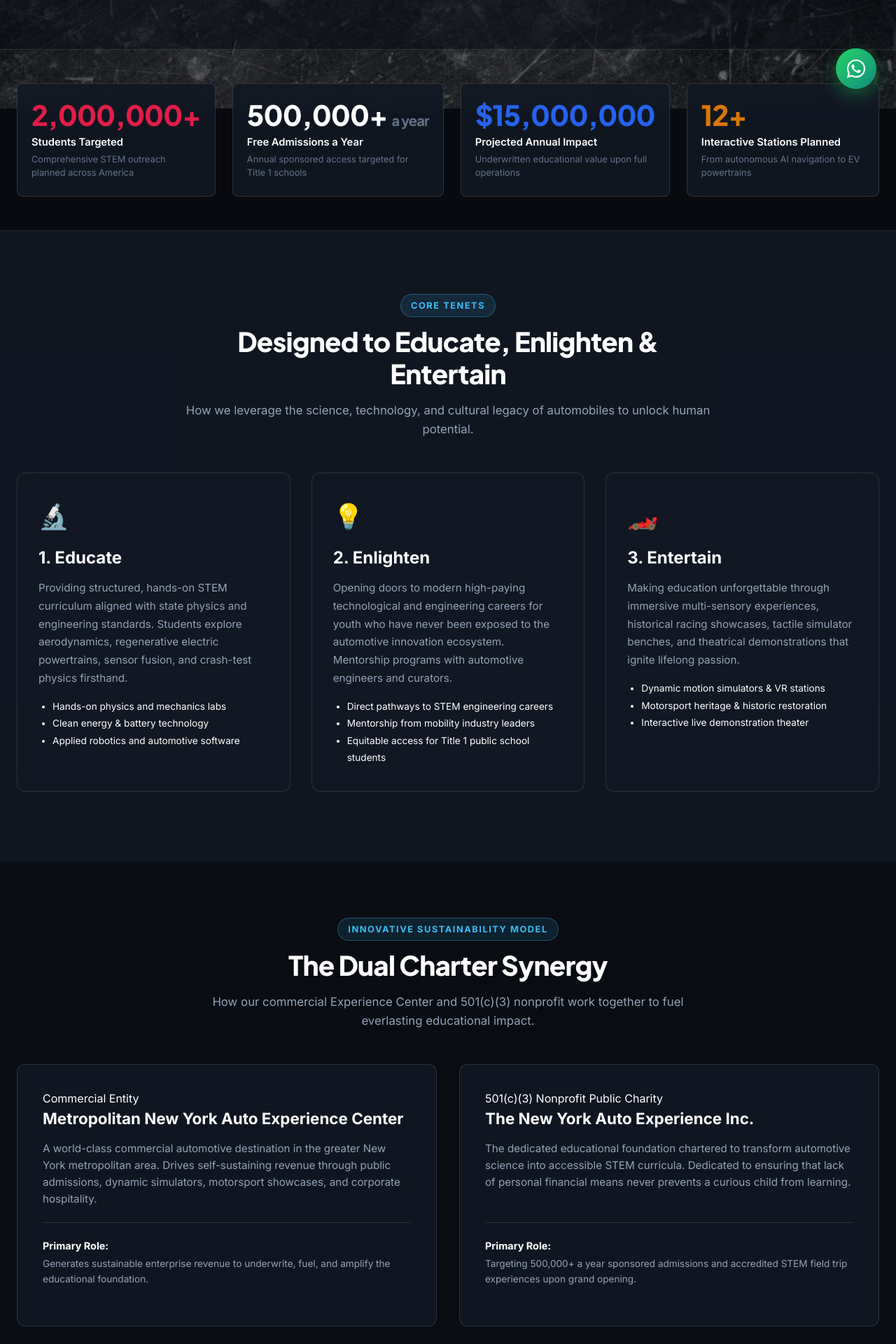
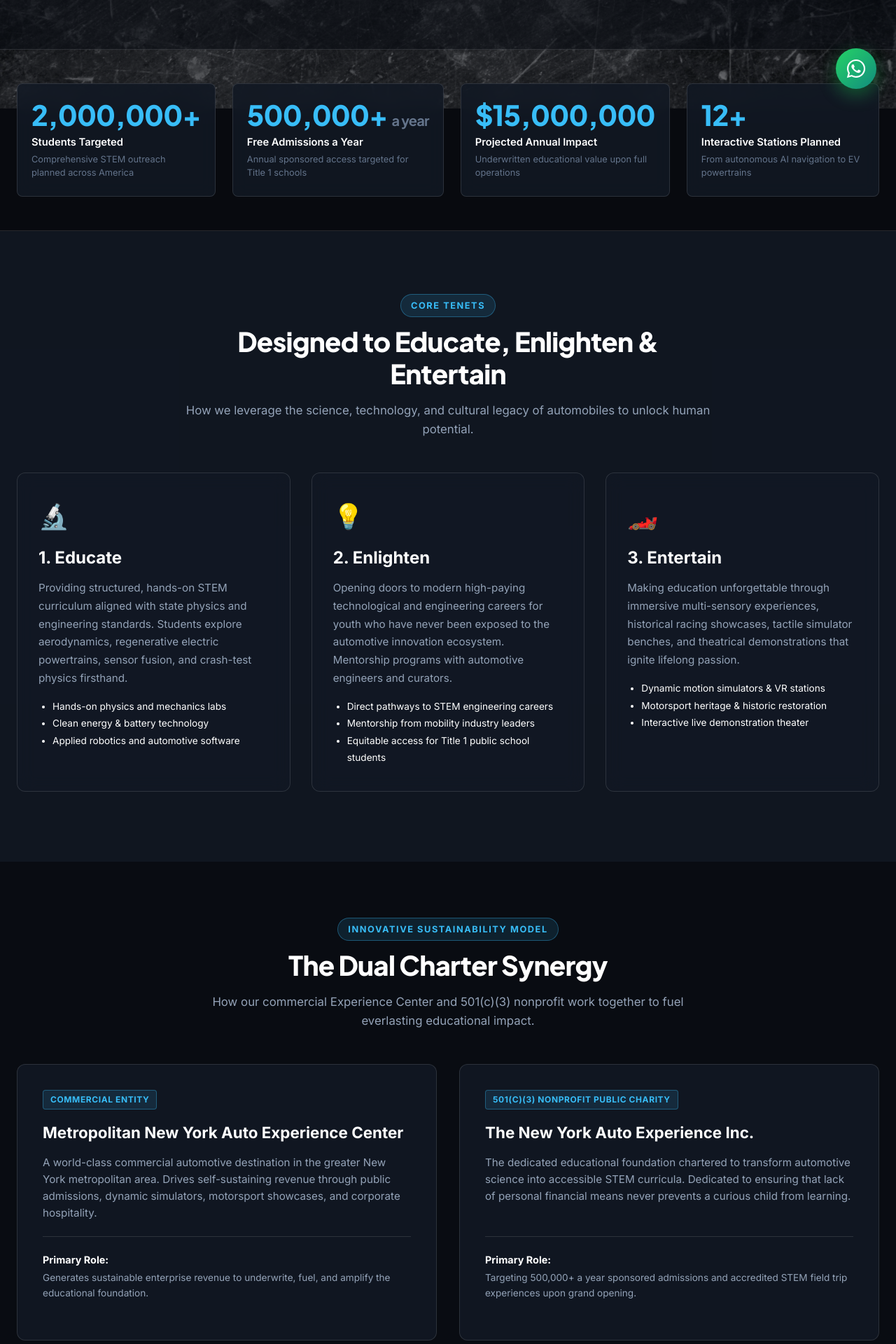
Before and after one commit to itsemranraj-ai/newyorkautoexperience-nextjs, a Next.js app: page /mission in a window 1280 px wide. Shown: the part 645-2565 px from the top of the page at 70% size. Built offline with nearby package versions, Linux system fonts and the light colour scheme.

Commit message:
fix(ui): unify multi-color badges, metric counters, and card tags to cohesive brand accent

```diff
--- a/src/app/globals.css
+++ b/src/app/globals.css
@@ -205,17 +205,17 @@ button, input, select, textarea {
 }
 
 .announcement-bar a.announcement-link {
-  color: #F59E0B;
+  color: #38BDF8;
   font-weight: 700;
   text-decoration: none;
-  border-bottom: 1px solid rgba(245, 158, 11, 0.5);
+  border-bottom: 1px solid rgba(56, 189, 248, 0.5);
   padding-bottom: 1px;
   transition: all 0.2s ease;
 }
 
 .announcement-bar a.announcement-link:hover {
-  color: #FCD34D;
-  border-bottom-color: #FCD34D;
+  color: #7DD3FC;
+  border-bottom-color: #7DD3FC;
 }
 
 .pulse-red {
@@ -579,21 +579,15 @@ button.hero-visual-badge:hover {
   font-size: 2.5rem;
   font-weight: 800;
   line-height: 1;
-  color: var(--color-text-white);
+  color: #38BDF8;
   margin-bottom: 8px;
   letter-spacing: -0.02em;
 }
 
-.metric-number.accent-red {
-  color: var(--color-primary);
-}
-
-.metric-number.accent-blue {
-  color: var(--color-secondary);
-}
-
+.metric-number.accent-red,
+.metric-number.accent-blue,
 .metric-number.accent-amber {
-  color: var(--color-accent-amber);
+  color: #38BDF8;
 }
 
 .metric-label {
@@ -929,8 +923,9 @@ button.hero-visual-badge:hover {
 
 .charter-card-tag {
   display: inline-block;
-  background-color: var(--color-bg-main);
-  border: 1px solid var(--color-border);
+  background-color: rgba(56, 189, 248, 0.12);
+  border: 1px solid rgba(56, 189, 248, 0.35);
+  color: #38BDF8;
   font-size: 0.75rem;
   font-weight: 700;
   padding: 4px 10px;
@@ -940,14 +935,11 @@ button.hero-visual-badge:hover {
   margin-bottom: 16px;
 }
 
-.charter-card-tag.red {
-  color: var(--color-primary);
-  border-color: var(--color-primary);
-}
-
+.charter-card-tag.red,
 .charter-card-tag.blue {
-  color: var(--color-secondary);
-  border-color: var(--color-secondary);
+  background-color: rgba(56, 189, 248, 0.12);
+  border-color: rgba(56, 189, 248, 0.35);
+  color: #38BDF8;
 }
 
 .charter-card h3 {
--- a/src/app/mission/page.tsx
+++ b/src/app/mission/page.tsx
@@ -135,7 +135,7 @@ export default function MissionPage() {
           <div style={{ display: 'grid', gridTemplateColumns: 'repeat(auto-fit, minmax(360px, 1fr))', gap: '32px', marginTop: '40px' }}>
             <div className="charter-card commercial" style={{ display: 'flex', flexDirection: 'column', justifyContent: 'space-between', margin: 0 }}>
               <div>
-                <div className="charter-badge">Commercial Entity</div>
+                <span className="charter-card-tag">Commercial Entity</span>
                 <h3 className="charter-title">Metropolitan New York Auto Experience Center</h3>
                 <p className="charter-text">
                   A world-class commercial automotive destination in the greater New York metropolitan area. Drives self-sustaining revenue through public admissions, dynamic simulators, motorsport showcases, and corporate hospitality.
@@ -151,7 +151,7 @@ export default function MissionPage() {
 
             <div className="charter-card nonprofit" style={{ display: 'flex', flexDirection: 'column', justifyContent: 'space-between', margin: 0 }}>
               <div>
-                <div className="charter-badge nonprofit">501(c)(3) Nonprofit Public Charity</div>
+                <span className="charter-card-tag">501(c)(3) Nonprofit Public Charity</span>
                 <h3 className="charter-title">The New York Auto Experience Inc.</h3>
                 <p className="charter-text">
                   The dedicated educational foundation chartered to transform automotive science into accessible STEM curricula. Dedicated to ensuring that lack of personal financial means never prevents a curious child from learning.
--- a/src/components/AnimatedCounters.tsx
+++ b/src/components/AnimatedCounters.tsx
@@ -12,10 +12,10 @@ interface MetricItem {
 }
 
 const metrics: MetricItem[] = [
-  { target: 2000000, label: 'Students Targeted', subtext: 'Comprehensive STEM outreach planned across America', suffix: '+', accentClass: 'accent-red' },
+  { target: 2000000, label: 'Students Targeted', subtext: 'Comprehensive STEM outreach planned across America', suffix: '+' },
   { target: 500000, label: 'Free Admissions a Year', subtext: 'Annual sponsored access targeted for Title 1 schools', suffix: '+ a year' },
-  { target: 15000000, label: 'Projected Annual Impact', subtext: 'Underwritten educational value upon full operations', prefix: '$', accentClass: 'accent-blue' },
-  { target: 12, label: 'Interactive Stations Planned', subtext: 'From autonomous AI navigation to EV powertrains', suffix: '+', accentClass: 'accent-amber' }
+  { target: 15000000, label: 'Projected Annual Impact', subtext: 'Underwritten educational value upon full operations', prefix: '$' },
+  { target: 12, label: 'Interactive Stations Planned', subtext: 'From autonomous AI navigation to EV powertrains', suffix: '+' }
 ];
 
 export default function AnimatedCounters() {
--- a/src/components/DonationEngine.tsx
+++ b/src/components/DonationEngine.tsx
@@ -82,19 +82,19 @@ export default function DonationEngine() {
 
           <div style={{ display: 'grid', gridTemplateColumns: 'repeat(auto-fit, minmax(240px, 1fr))', gap: '20px' }}>
             <div style={{ background: 'var(--color-bg-card)', border: '1px solid var(--color-border)', borderRadius: '8px', padding: '24px', textAlign: 'center' }}>
-              <div style={{ fontSize: '1.5rem', fontWeight: 800, color: 'var(--color-primary)', marginBottom: '8px' }}>Center Development</div>
+              <div style={{ fontSize: '1.5rem', fontWeight: 800, color: '#38BDF8', marginBottom: '8px' }}>Center Development</div>
               <div style={{ fontWeight: 700, color: '#FFF', marginBottom: '4px' }}>Physical Site &amp; Architecture</div>
               <div style={{ fontSize: '0.82rem', color: 'var(--color-text-dim)' }}>Accelerating site acquisition, planning, and immersive experience center design</div>
             </div>
 
             <div style={{ background: 'var(--color-bg-card)', border: '1px solid var(--color-border)', borderRadius: '8px', padding: '24px', textAlign: 'center' }}>
-              <div style={{ fontSize: '1.5rem', fontWeight: 800, color: 'var(--color-secondary)', marginBottom: '8px' }}>Exhibits &amp; Labs</div>
+              <div style={{ fontSize: '1.5rem', fontWeight: 800, color: '#38BDF8', marginBottom: '8px' }}>Exhibits &amp; Labs</div>
               <div style={{ fontWeight: 700, color: '#FFF', marginBottom: '4px' }}>STEM Stations &amp; Robotics</div>
               <div style={{ fontSize: '0.82rem', color: 'var(--color-text-dim)' }}>Engineering interactive kinetic dynos, EV technology labs, and STEM modules</div>
             </div>
 
             <div style={{ background: 'var(--color-bg-card)', border: '1px solid var(--color-border)', borderRadius: '8px', padding: '24px', textAlign: 'center' }}>
-              <div style={{ fontSize: '1.5rem', fontWeight: 800, color: 'var(--color-accent-amber)', marginBottom: '8px' }}>Student Equity</div>
+              <div style={{ fontSize: '1.5rem', fontWeight: 800, color: '#38BDF8', marginBottom: '8px' }}>Student Equity</div>
               <div style={{ fontWeight: 700, color: '#FFF', marginBottom: '4px' }}>Title 1 School Endowments</div>
               <div style={{ fontSize: '0.82rem', color: 'var(--color-text-dim)' }}>Establishing pre-opening district partnerships and sponsored ticket funds</div>
             </div>
```
Also changed, not shown: src/app/careers/page.tsx (+14 -14 lines), src/components/DualCharterSection.tsx (+4 -4 lines).
